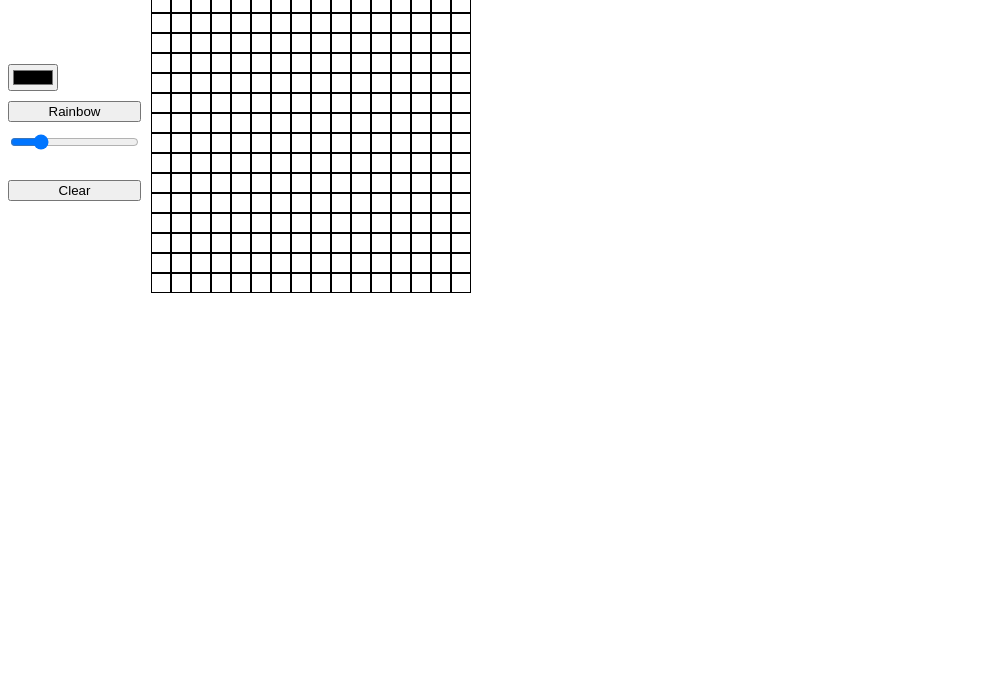
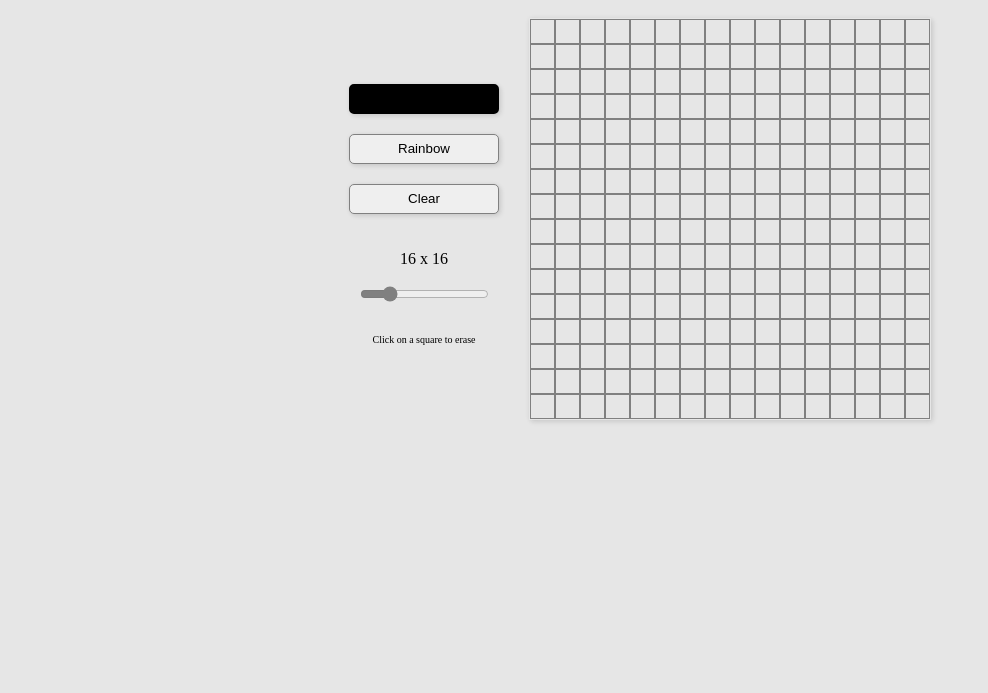
Before and after one commit to danielzeev/TOP-projects, a plain HTML site: page etch-a-sketch/index.html in a window 1280 px wide. Shown: the part 107-800 px from the top of the page, without its empty margins (0-988 px from the left). Drawn offline with Linux system fonts and the light colour scheme.

Commit message:
Add semi final and poor commit message

```diff
--- a/etch-a-sketch/index.html
+++ b/etch-a-sketch/index.html
@@ -9,19 +9,22 @@
     <script src="script.js" defer></script>
 </head>
 <body>
-    <h1>Etch-a-Sketch</h1>
+    <header>
+      <h1>Etch-a-Sketch</h1>
+    </header>
     <main>
         <div class="controls-container">
-            <input type="color" id="color-button" value="black">
-            <button class="button" id="rainbow-button">Rainbow</button>
-            <!-- <input type="range" min="4" max="64" value="16" class="slider" id="range-input"> -->
+            <input class="button grow"  id="color-button" type="color" value="black">
+            <button class="button grow" id="rainbow-button">Rainbow</button>
+            <button class="button grow" id="clear-button">Clear</button>
             <div class="grid-range-container">
-                <input type="range" min="4" max="64" value="16" class="slider" id="range-input">
-                <p id="range-output"></p>
+                <p id="range-output">16 x 16</p>
+                <input type="range" min="4" max="64" value="16" class="slider grow" id="range-input">
             </div>
-            <button class="button" id="clear-button">Clear</button>
+            <p id="message">Click on a square to erase</p>
         </div>
         <div class="grid-container"></div>
     </main>
+    <!-- <div>Click on a square to erase</div> -->
 </body>
 </html>
--- a/etch-a-sketch/script.js
+++ b/etch-a-sketch/script.js
@@ -1,71 +1,16 @@
-
-// // Grid constants
-// const numSquaresPerRow    = 16;
-// const numSquaresPerColumn = 16;
-// // const rows = 16;
-// // const columns = 16;
-
-// // Square attributes
-// const squareWidth  = "20px";
-// const squareHeight = "20px";
-// const squareBorder = "2px solid black";
-// // const squarePadding = "2px";
-
-// // Create the grid of squares
-// let gridContainer = document.querySelector(".grid-container")
-
-// for (let i = 1; i <= numSquaresPerRow; i++) {
-//     // Create a div to hold the entire row
-//     let row = document.createElement("div");
-//     row.className = "row";
-//     // Populate row with `numSquaresPerColumn` squares
-//     for (let i = 1; i <= numSquaresPerColumn; i++) {
-//         let singleSquare = document.createElement("div");
-//         singleSquare.className = "square";
-
-//         singleSquare.style.width  = squareWidth;
-//         singleSquare.style.height = squareHeight;
-//         singleSquare.style.border = squareBorder;
-
-//         // Append to row
-//         row.appendChild(singleSquare);
-//     }
-//     // Append row to grid
-//     gridContainer.appendChild(row)
-// }
-
-// // Hover color change
-// gridContainer.addEventListener('mouseover', (event) => {
-//     if (event.target.classList.contains('square')) {
-//         event.target.style.backgroundColor = "orange";
-//     }
-// });
-
-// gridContainer.addEventListener('mousedown', (event) => {
-//     if (event.target.classList.contains('square')) {
-//         event.target.style.backgroundColor = "white";
-//     }
-// });
-
-
-
-
-// Grid constants
-const maxGridPixelWidth  = 300;
-const maxGridPixelHeight = 300;
-
-// To be moved to CSS
-const squareBorder = "1px solid black";
-
 // Selectors
+let body             = document.querySelector("body")
 let gridContainerDiv = document.querySelector(".grid-container")
 let rangeInputSlider = document.getElementById("range-input"); // change to gridSizeSlider?
-let rangeInputValue  = document.getElementById("range-output");
+let rangeText        = document.getElementById("range-output");
 let clearBtn         = document.getElementById("clear-button");
 let rainbowBtn       = document.getElementById("rainbow-button");
 let colorBtn         = document.getElementById("color-button");
 let rainbowMode      = false;
 let squareColor      = colorBtn.value;
+
+// rangeText.textContent = `${rangeInputSlider.value} x ${rangeInputSlider.value}`;
+
 
 function removeAllChildNodes(parent) {
     while (parent.firstChild) {
@@ -79,11 +24,6 @@ function createGrid(gridSize) {
     // Clear gird
     removeAllChildNodes(gridContainerDiv);
 
-    // Square attributes - can possibly move to CSS ##################
-    const squareWidth  = Math.floor(maxGridPixelWidth / gridSize)  + "px";
-    const squareHeight = squareWidth;
-    console.log(`Square width: ${squareWidth}`)
-
     // Grid creation
     for (let i = 1; i <= gridSize; i++) {
 
@@ -94,12 +34,7 @@ function createGrid(gridSize) {
         // Populate row with `gridSize` squares
         for (let i = 1; i <= gridSize; i++) {
             let singleSquare = document.createElement("div");
-            singleSquare.className = "square";
-
-            // These can be changed with the CSS later  ################
-            singleSquare.style.width  = squareWidth;
-            singleSquare.style.height = squareHeight;
-            singleSquare.style.border = squareBorder;
+            singleSquare.className    = "square";
 
             // Append square to row
             row.appendChild(singleSquare);
@@ -118,9 +53,9 @@ function randomColor() {
 }
 
 // Grid size change (slider)
-rangeInputSlider.addEventListener('change', (event) => {
+rangeInputSlider.addEventListener('input', (event) => {
     gridSize = Number(event.target.value);
-    rangeInputValue.textContent = `${gridSize} x ${gridSize}`;
+    rangeText.textContent = `${gridSize} x ${gridSize}`;
     createGrid(gridSize);
 });
 
@@ -138,7 +73,7 @@ gridContainerDiv.addEventListener('mouseover', (event) => {
 // Erase single square
 gridContainerDiv.addEventListener('mousedown', (event) => {
     if (event.target.classList.contains('square')) {
-        event.target.style.backgroundColor = "white";
+        event.target.style.backgroundColor = body.style.backgroundColor; //grid color?
     }
 });
 
@@ -147,17 +82,23 @@ clearBtn.addEventListener('click', () => {
     createGrid(gridSize);
 });
 
-// Rainbow mode - include background button color change
+// Rainbow mode
 rainbowBtn.addEventListener('click', () => {
     rainbowMode = !rainbowMode;
-    rainbowBtn.style.backgroundColor = (rainbowMode) ? "red" : "";
+    rainbowBtn.style.backgroundColor = (rainbowMode) ? "rgb(47,47,47)" : "";
+    rainbowBtn.style.color           = (rainbowMode) ? "white" : "";
 });
+
 
 // Color selection
 colorBtn.addEventListener('input', () => {
+    colorBtn.style.backgroundColor = colorBtn.value
     squareColor = colorBtn.value;
 })
 
+
+
 // Initialize grid
-let gridSize = 16; // need better name for this
-createGrid(gridSize);
+// let gridSize = rangeInputSlider.value; // need better name for this?
+// createGrid(gridSize);
+createGrid(gridSize=rangeInputSlider.value);
--- a/etch-a-sketch/styles.css
+++ b/etch-a-sketch/styles.css
@@ -1,30 +1,95 @@
+input::-webkit-color-swatch {
+    border: none;
+}
+
+body {
+    /* background-color: rgb(252, 252, 252); */
+    background-color: rgb(230, 230, 230);
+}
+
 main {
     display: flex;
-    gap: 10px;
+    gap: 30px;
+    justify-content: center;
+    flex-wrap: wrap;
 }
 
+h1 {
+    text-align: center;
+    font-size: 50px;
+}
+
+/* Right side of page */
 .grid-container {
     display: flex;
     flex-direction: column;
-    max-width: 960px;
+    width: 400px;
+    height: 400px;
+    box-shadow: 0 0 5px rgba(0,0,0,.05), 2px 2px 5px rgba(0,0,0,.1);
+    padding: 1px;
 }
 
 .row {
     display: flex;
+    flex-grow: 1;
+    /* flex: 1; */
 }
 
+.square {
+    flex-grow: 1;
+    border: 0.1px solid gray;
+}
+
+/* Left side of page */
 .controls-container {
     display: flex;
     flex-direction: column;
     justify-content: center;
-    gap: 10px;
+    align-items: stretch;
+    gap: 20px;
+    width: 150px;
+    /* height: 150px; */
+}
+
+.grid-range-container {
+    display: flex;
+    flex-direction: column;
+    align-items: center;
+}
+
+#range-input {
+    accent-color: grey;
+}
+
+#color-button {
+    padding: 0;
+    border: solid;
+    background-color: black;
 }
 
 
+/* Common button and input properties */
 
-.grid-container,
-.row {
-    /* gap: 1px; */
+/* Grow on hover */
+.grow {
+    transition: all .1s ease-in-out;
 }
 
-/* Add a way to shrink the squares if the screen is shrinking */
+.grow:hover {
+    transform: scale(1.05);
+}
+
+.button {
+    height: 30px;
+    align-self: stretch;
+    width: 150px;
+    box-shadow: 0 0 5px rgba(0,0,0,.05), 2px 2px 5px rgba(0,0,0,.1);
+    padding: 0;
+    border-radius: 5px;
+    border: 1px solid grey
+}
+
+#message {
+    font-size: 10px;
+    align-self: center;
+}
```
